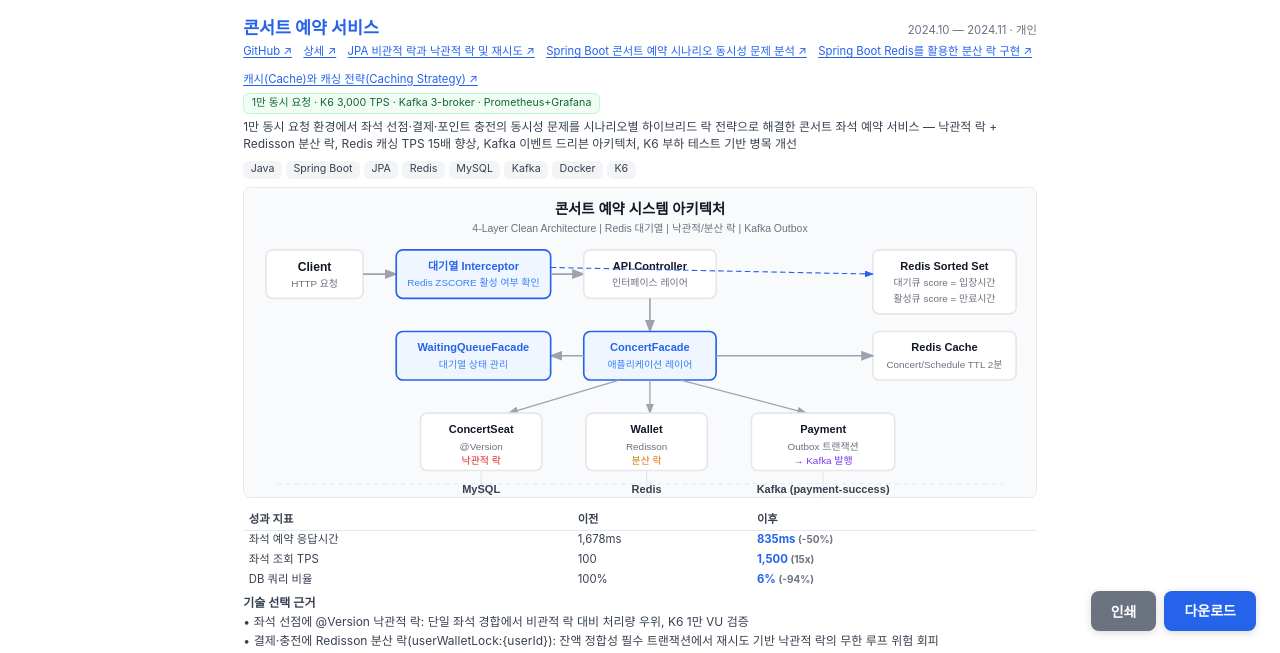
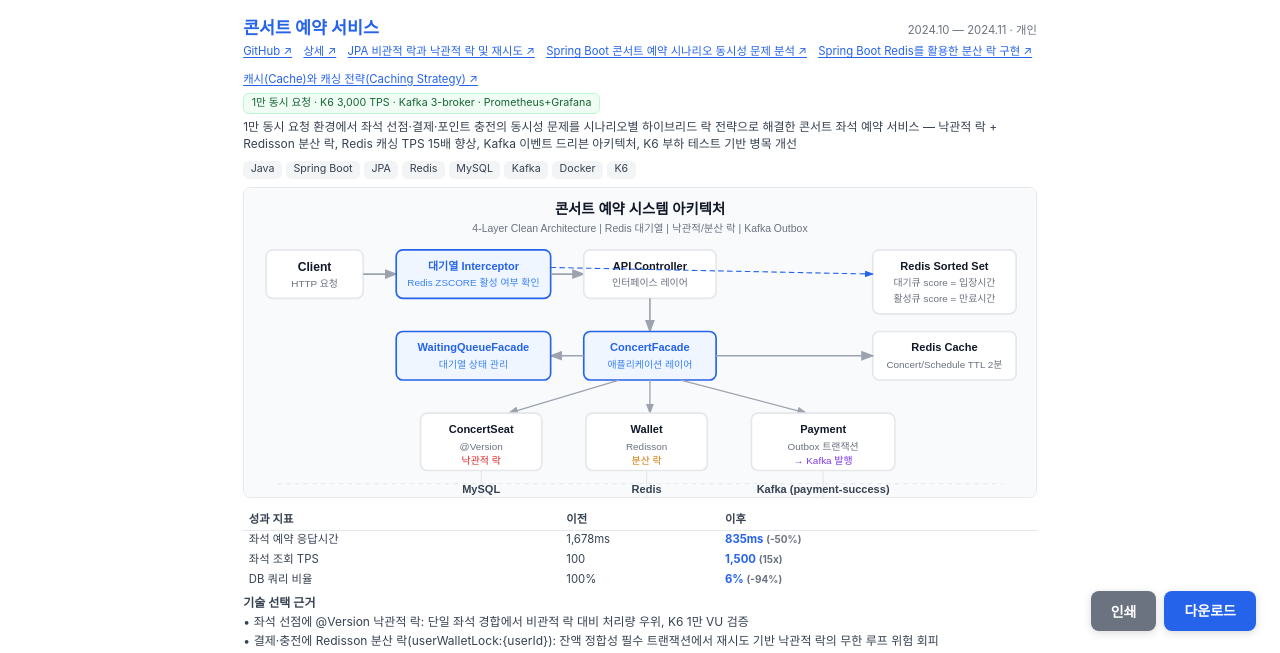
Before and after one commit to kilhyeonjun/resume, an Astro site: page /resume/portfolio-print in a window 1280 px wide. Shown: the part 145-798 px from the top of the page. Built offline with nearby package versions, Linux system fonts and the light colour scheme; Astro itself is replaced by a stand-in of ours; a web font is replaced by a local one.

Commit message:
fix(portfolio): fix metrics table column imbalance with fixed layout
- Add table-layout: fixed with 40%/20%/40% column proportions
- Add <colgroup> to metric tables for consistent widths
- Fixes Ledgerly table where "이전" column collapsed to 74px

```diff
--- a/src/components/templates/PortfolioPrintTemplate.astro
+++ b/src/components/templates/PortfolioPrintTemplate.astro
@@ -219,10 +219,15 @@ function formatPeriod(period: { start: string; end: string }): string {
     .metric-table {
       width: 100%;
       border-collapse: collapse;
+      table-layout: fixed;
       font-size: 8.5pt;
       margin: 1.5mm 0;
       break-inside: avoid;
     }
+
+    .metric-table col:nth-child(1) { width: 40%; }
+    .metric-table col:nth-child(2) { width: 20%; }
+    .metric-table col:nth-child(3) { width: 40%; }
 
     .metric-table th {
       text-align: left;
@@ -411,6 +416,7 @@ function formatPeriod(period: { start: string; end: string }): string {
 
             {project.metrics && project.metrics.length > 0 && (
               <table class="metric-table">
+                <colgroup><col /><col /><col /></colgroup>
                 <thead>
                   <tr>
                     <th>{currentLabels.metrics}</th>
```
